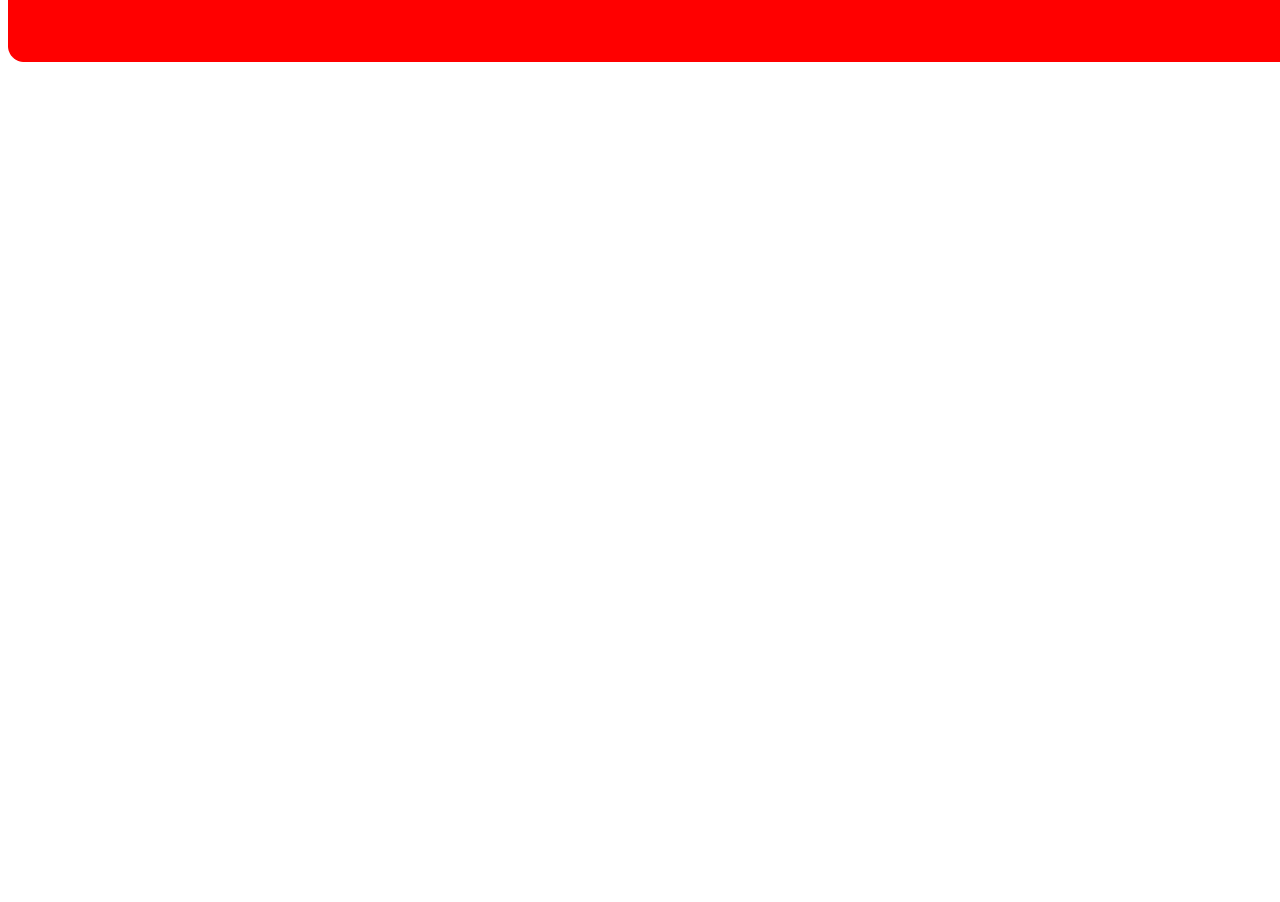
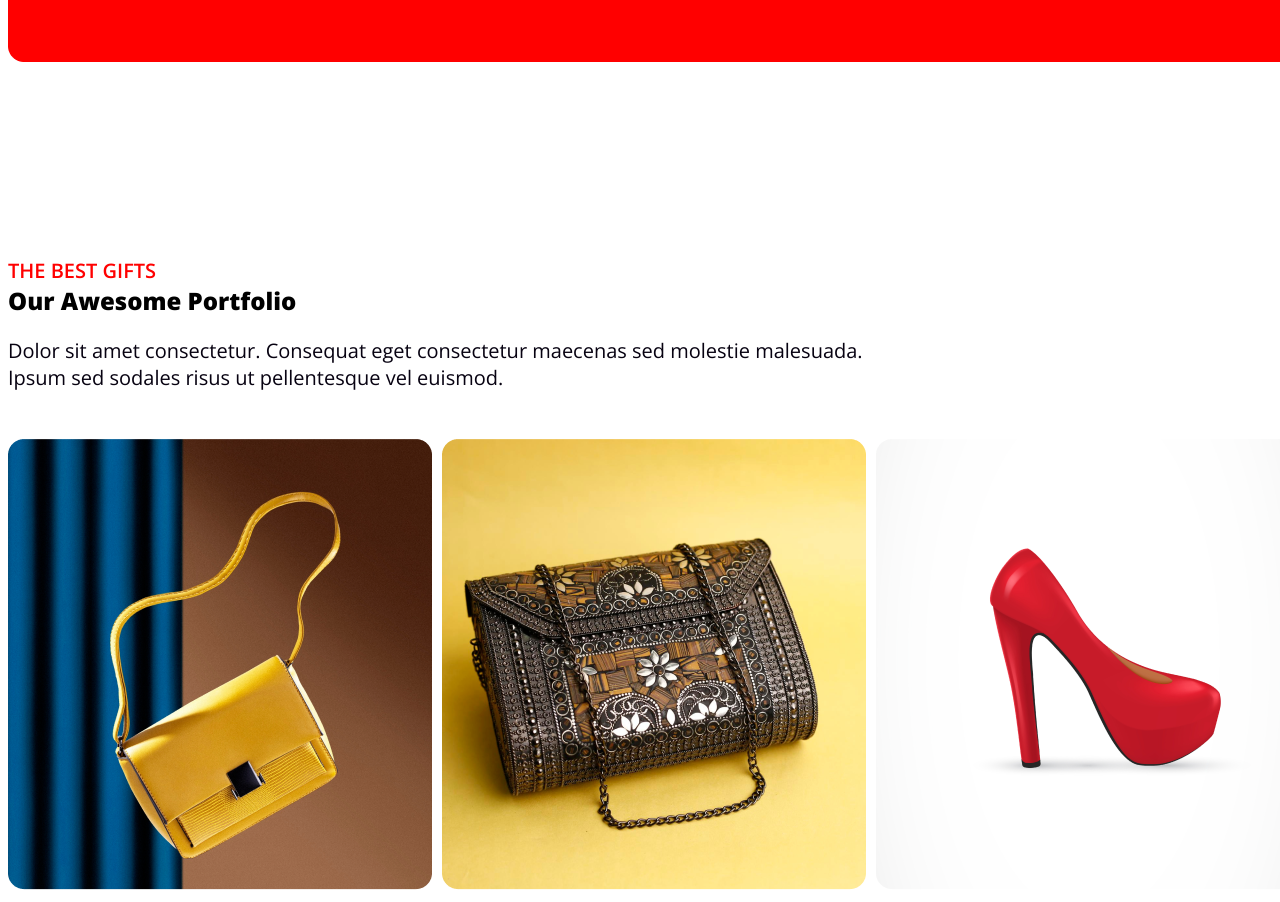
Before and after one commit to SheikhSalman-koli/new-year-repo, a plain HTML site: page index.html in a window 1280 px wide. Shown: the part 4025-4927 px from the top of the page. Before the commit the page ends 4290 px from the top, so only its background shows below. Drawn offline with nearby package versions, Linux system fonts and the light colour scheme.

Commit message:
one more section

```diff
--- a/index.html
+++ b/index.html
@@ -87,6 +87,20 @@
     <img  class="ekk"  src="images/Rectangle 2.png" alt="">
    </div>
  </section>
+ <!--best gift-->
+ <section class="seven">
+<h6>THE BEST GIFTS</h6>
+<h2>Our Awesome Portfolio</h2>
+<p>Dolor sit amet consectetur. Consequat eget consectetur maecenas sed molestie malesuada. <br> Ipsum sed sodales risus ut pellentesque vel euismod. </p>
+<div class="parent">
+    <div class="child"><img src="images/Rectangle 3.png" alt=""></div>
+    <div class="child"><img src="images/Rectangle 4.png" alt=""></div>
+    <div class="child"><img src="images/Rectangle 5.png" alt=""></div>
+    <div class="child"><img src="images/Rectangle 6.png" alt=""></div>
+    <div class="child"><img src="images/Rectangle 7.png" alt=""></div>
+    <div class="child"><img src="images/Rectangle 8.png" alt=""></div>
+</div>
+ </section>
     </main>
 
 
--- a/styles/style.css
+++ b/styles/style.css
@@ -183,9 +183,7 @@ main{
 .texts h1 span{
     color: #FF0000;
 }
-.pics{
-    /* position: relative; */
-}
+
 .ekk{
     position: relative;
    bottom:190px;
@@ -197,3 +195,26 @@ main{
     bottom:350px ;
     left: 190px;
 }
+
+/*seven*/
+.seven h6{
+    font-size: 20px;
+    font-weight: 600;
+    color: #FF0000;
+    margin: 0;
+}
+.seven h2{
+    font-size: 48;
+    font-weight:900;
+    margin: 0;
+}
+.seven .parent{
+    display: grid;
+    grid-template-columns:repeat(3,1fr);
+    gap: 10px;
+}
+.seven p{
+    font-size: 20px;
+    color: #070211;
+    margin-bottom: 48px;
+}
```
